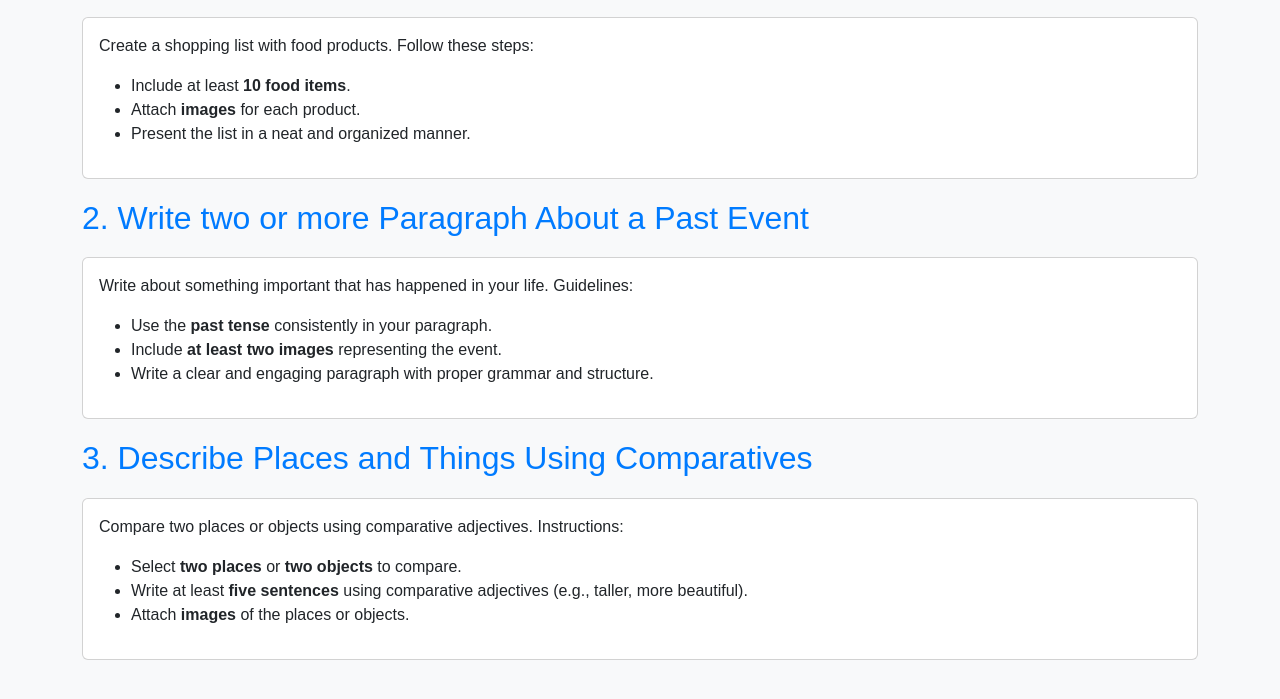
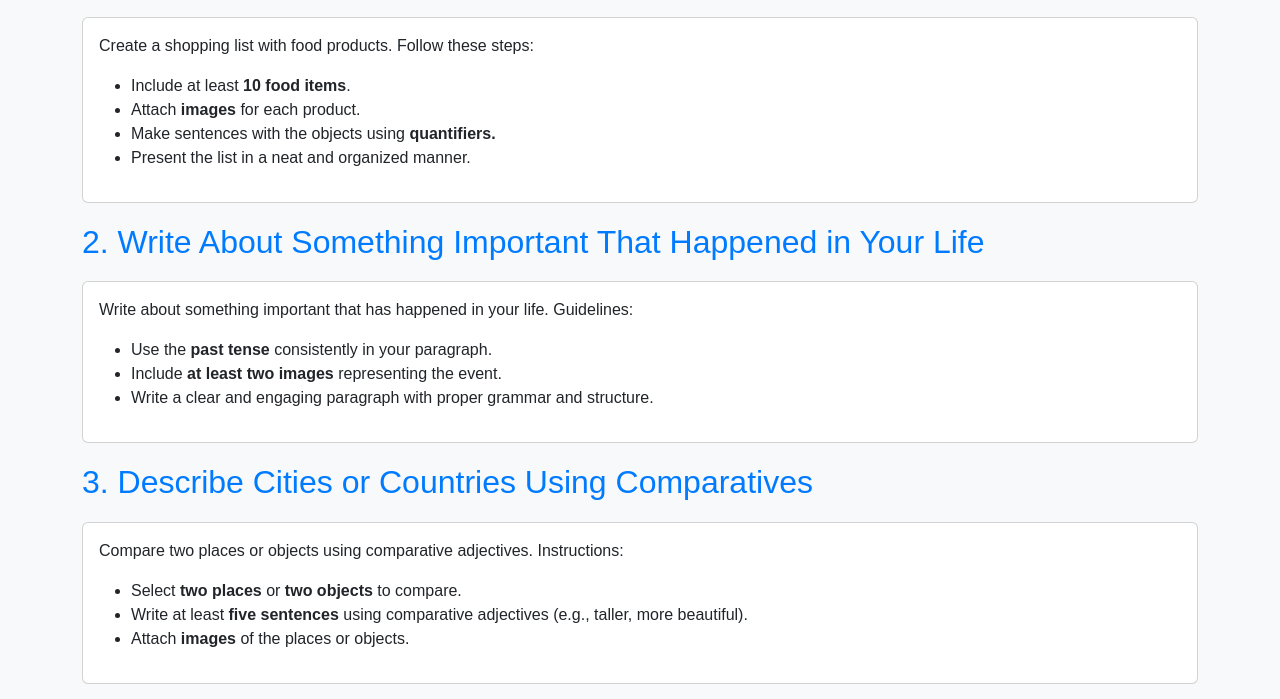
Before and after one commit to Aarias23/english-3-final-project, a plain HTML site: page index.html in a window 1280 px wide. Shown: the part 560-1259 px from the top of the page. Drawn offline with nearby package versions, Linux system fonts and the light colour scheme.

Commit message:
Update index.html

```diff
--- a/index.html
+++ b/index.html
@@ -65,6 +65,7 @@
           <ul>
             <li>Include at least <strong>10 food items</strong>.</li>
             <li>Attach <strong>images</strong> for each product.</li>
+            <li>Make sentences with the objects using <strong>quantifiers.</strong></li>
             <li>Present the list in a neat and organized manner.</li>
           </ul>
         </div>
@@ -73,7 +74,7 @@
 
     <!-- Past Event Paragraph Section -->
     <section>
-      <h2 class="section-title">2. Write two or more Paragraph About a Past Event</h2>
+      <h2 class="section-title">2. Write About Something Important That Happened in Your Life</h2>
       <div class="card">
         <div class="card-body">
           <p>Write about something important that has happened in your life. Guidelines:</p>
@@ -88,7 +89,7 @@
 
     <!-- Comparatives Section -->
     <section>
-      <h2 class="section-title">3. Describe Places and Things Using Comparatives</h2>
+      <h2 class="section-title">3. Describe Cities or Countries Using Comparatives</h2>
       <div class="card">
         <div class="card-body">
           <p>Compare two places or objects using comparative adjectives. Instructions:</p>
```
